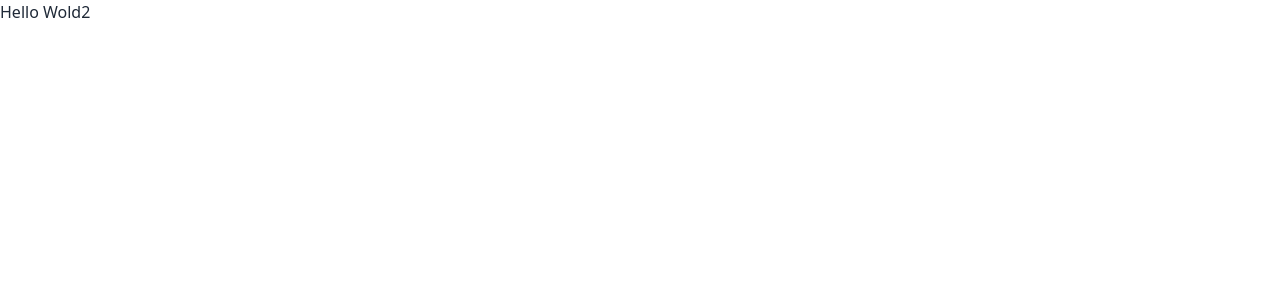
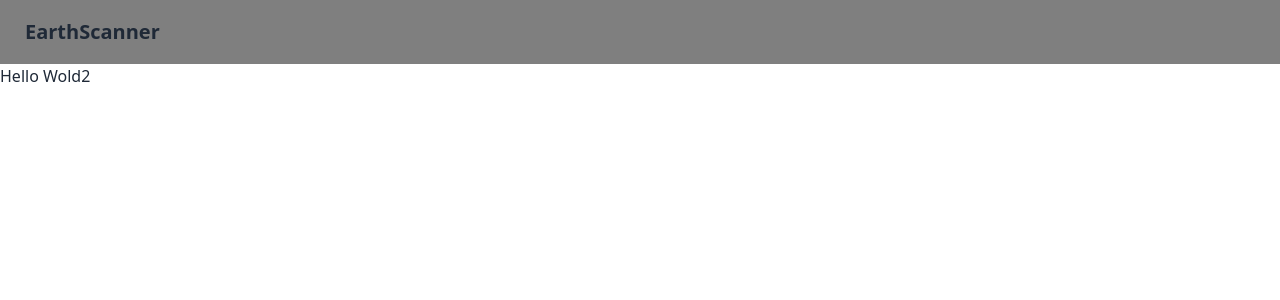
Before and after one commit to VasaOfficial/EarthSensor, a Next.js app: page /information in a window 1280 px wide. Shown: the top 300 px of the page. Built offline with nearby package versions, Linux system fonts and the light colour scheme.

Commit message:
feat: add Link to the navbar title that links to the home page

```diff
--- a/src/components/index.tsx
+++ b/src/components/index.tsx
@@ -1,16 +1,15 @@
-function Navbar() {
+import Link from "next/link"
+
+export default function Navbar() {
   return (
     <nav className="navbar bg-black bg-opacity-50 backdrop-filter backdrop-saturate-180 backdrop-blur-10 box-shadow-md">
       <div className="flex-1">
-        <a className="btn btn-ghost normal-case text-xl">EarthScanner</a>
+        <Link href="http://localhost:3000" className="btn btn-ghost normal-case text-xl">EarthScanner</Link>
       </div>
       <div className="flex-none">
         <button className="btn btn-square btn-ghost">
-          <img src="~/assets/github-mark-white.svg" alt="github-icon" />
         </button>
       </div>
     </nav>
   )
 }
-
-export default Navbar;
--- a/src/pages/information.tsx
+++ /dev/null
@@ -1,5 +0,0 @@
-export default function Information() {
-  return (
-    <div>Hello Wold2</div>
-  )
-}
--- /dev/null
+++ b/src/pages/information/index.tsx
@@ -0,0 +1,7 @@
+import Navbar from "~/components"
+
+export default function Information() {
+  return (
+    <><Navbar /><div>Hello Wold2</div></>
+  )
+}
```
